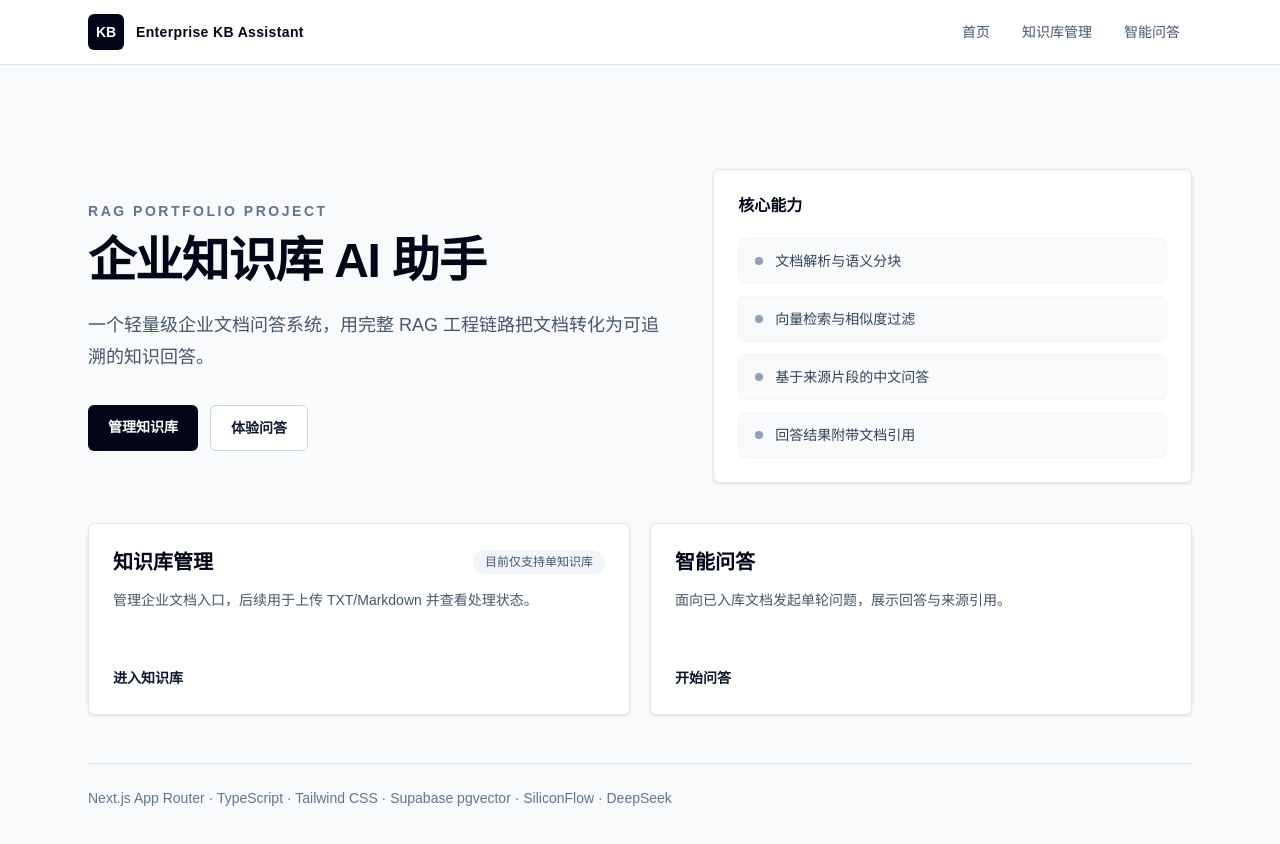
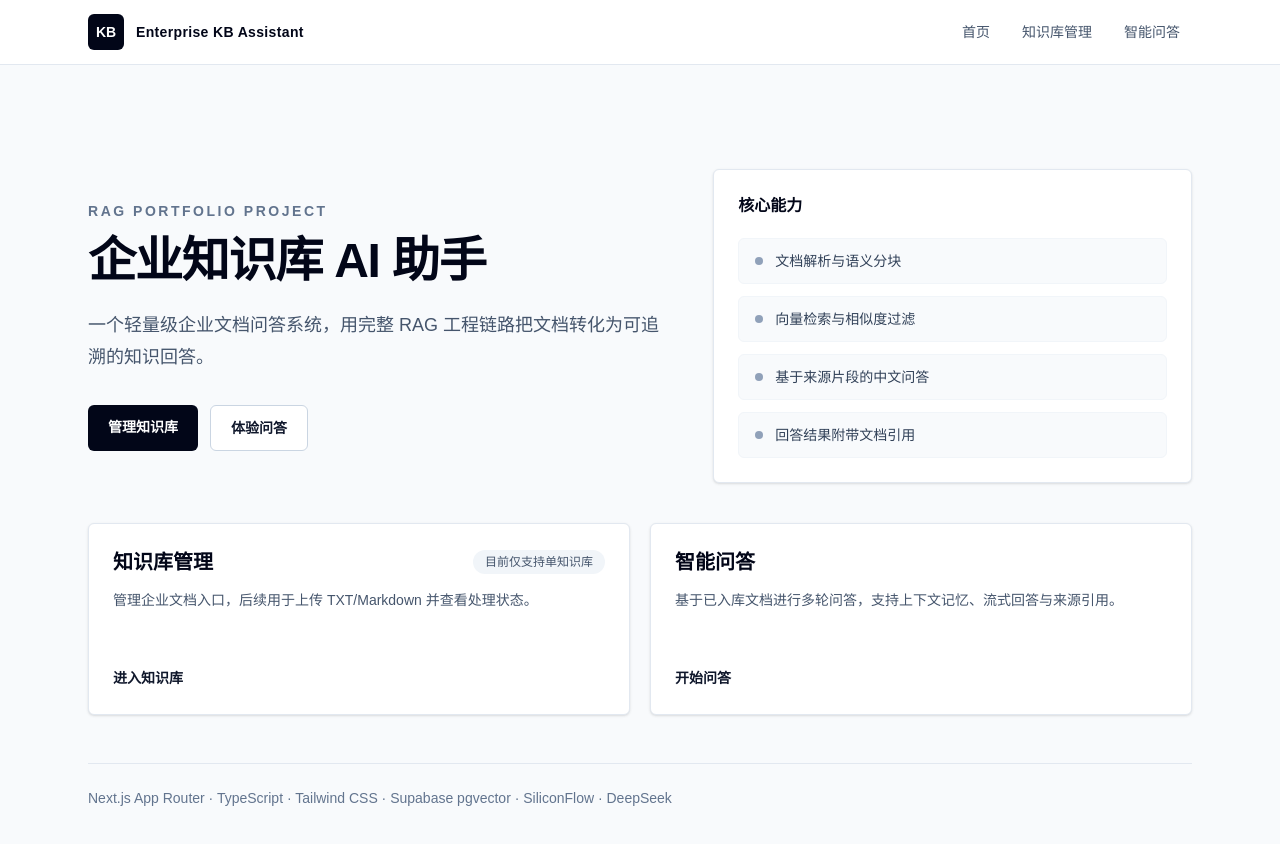
Before and after one commit to kitakitan-2002/rag-ai-assistant, a Next.js app: page / in a window 1280 px wide. Shown: the top 844 px of the page. Built offline with nearby package versions, Linux system fonts and the light colour scheme.

Commit message:
Update chat card copy

```diff
--- a/app/page.tsx
+++ b/app/page.tsx
@@ -16,7 +16,7 @@ const entryCards = [
   },
   {
     title: "智能问答",
-    description: "面向已入库文档发起单轮问题，展示回答与来源引用。",
+    description: "基于已入库文档进行多轮问答，支持上下文记忆、流式回答与来源引用。",
     href: "/chat",
     action: "开始问答",
   },
```
